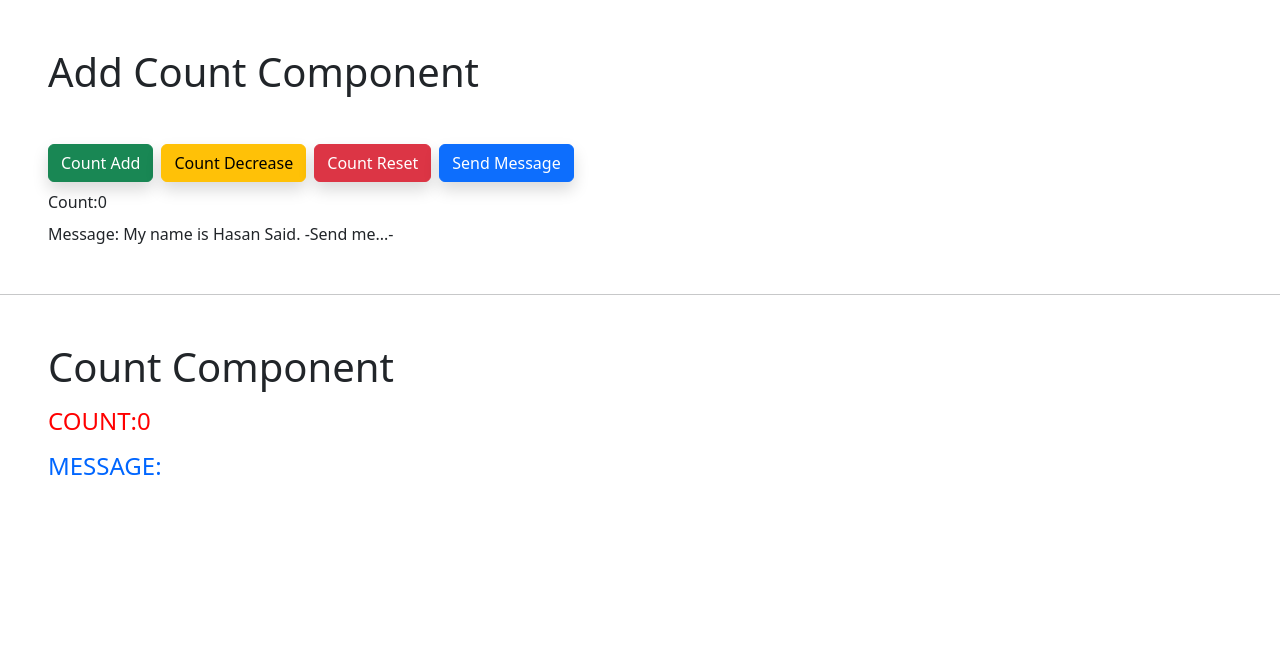
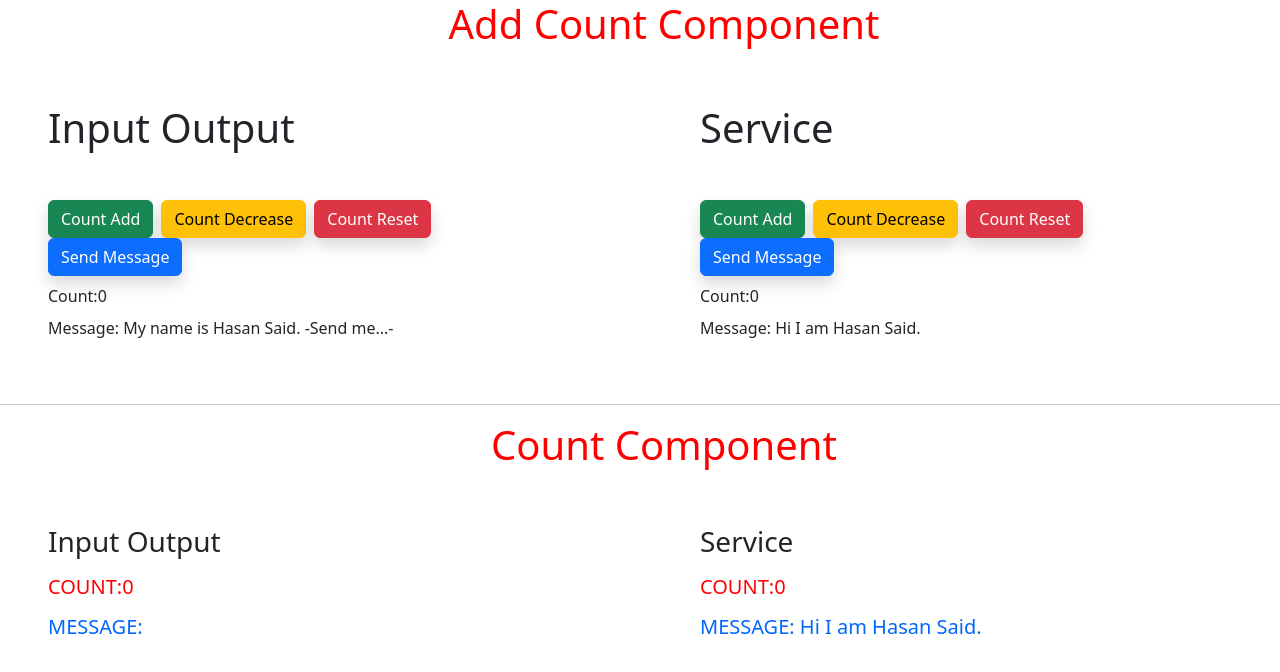
Before and after one commit to hasansaid/NgRx, an Angular app: page / in a window 1280 px wide. Shown: the top 672 px of the page. Built offline with nearby package versions, Linux system fonts and the light colour scheme; what @ngrx/store would draw is missing.

Commit message:
state management

```diff
--- a/src/app/component/add-count/add-count.component.html
+++ b/src/app/component/add-count/add-count.component.html
@@ -1,5 +1,8 @@
-<div>
-    <h1 class="m-5">Add Count Component</h1>
+<h1 class="ms-5 " style="text-align: center; color: red;">Add Count Component</h1>
+
+<div class="row">
+    <div class="col-md-6">
+        <h1 class="m-5">Input Output</h1>
         <div class="m-5">
             <button class="btn btn-success me-2 shadow" (click)="addCount()">Count Add</button>
             <button class="btn btn-warning me-2 shadow" (click)="deleteCount()">Count Decrease</button>
@@ -10,3 +13,17 @@
             <div class="mt-2">Message: {{message}}</div>
         </div>
     </div>
+    <div class="col-md-6">
+        <h1 class="m-5">Service</h1>
+        <div class="m-5">
+            <button class="btn btn-success me-2 shadow" (click)="addSCount()">Count Add</button>
+            <button class="btn btn-warning me-2 shadow" (click)="deleteSCount()">Count Decrease</button>
+            <button class="btn btn-danger me-2 shadow" (click)="resetSCount()">Count Reset</button>
+            <button class="btn btn-primary me-2 shadow" (click)="sendedSMessage()">Send Message</button>
+
+            <div class="mt-2">Count:{{countService.count}}</div>
+            <div class="mt-2">Message: {{countService.message}}</div>
+        </div>
+    </div>
+
+</div>
--- a/src/app/component/add-count/add-count.component.ts
+++ b/src/app/component/add-count/add-count.component.ts
@@ -1,3 +1,4 @@
+import { CountService } from './../../services/count.service';
 import { Component, EventEmitter, OnInit, Output } from '@angular/core';
 
 @Component({
@@ -11,7 +12,7 @@ export class AddCountComponent implements OnInit {
 
   @Output() sendMessage = new EventEmitter<string>();
   @Output() myEvent = new EventEmitter<number>();
-  constructor() {}
+  constructor(public countService: CountService) {}
 
   ngOnInit(): void {}
 
@@ -19,19 +20,30 @@ export class AddCountComponent implements OnInit {
     this.count += 1;
     this.myEvent.emit(this.count);
   }
-
   deleteCount() {
     this.count -= 1;
     this.myEvent.emit(this.count);
   }
-
   resetCount() {
     this.count = 0;
     this.myEvent.emit(this.count);
   }
-
   sendedMessage() {
     this.message = 'My name is Hasan Said. -I was sent..-';
     this.sendMessage.emit(this.message);
   }
+
+  addSCount() {
+    this.countService.count += 1;
+  }
+
+  deleteSCount() {
+    this.countService.count -= 1;
+  }
+  resetSCount() {
+    this.countService.count = 0;
+  }
+  sendedSMessage() {
+    this.countService.message = 'I am a computer engineer.';
+  }
 }
--- a/src/app/component/count/count.component.html
+++ b/src/app/component/count/count.component.html
@@ -1,5 +1,17 @@
-<div class="m-5">
-    <h1>Count Component</h1>
-    <h4 class="mt-3" style="color:rgb(255, 0, 0)">COUNT:{{count}}</h4>
-    <h4 class="mt-3" style="color:rgb(0, 102, 255)">MESSAGE: {{message}}</h4>
+<h1 class="ms-5" style="text-align: center; color: red;">Count Component</h1>
+<div class="row">
+    <div class="col-md-6">
+        <div class="m-5">
+            <h3>Input Output</h3>
+            <h5 class="mt-3" style="color:rgb(255, 0, 0)">COUNT:{{count}}</h5>
+            <h5 class="mt-3" style="color:rgb(0, 102, 255)">MESSAGE: {{message}}</h5>
+        </div>
+    </div>
+    <div class="col-md-6">
+        <div class="m-5">
+            <h3>Service</h3>
+            <h5 class="mt-3" style="color:rgb(255, 0, 0)">COUNT:{{countService.count}}</h5>
+            <h5 class="mt-3" style="color:rgb(0, 102, 255)">MESSAGE: {{countService.message}}</h5>
+        </div>
+    </div>
 </div>
--- a/src/app/component/count/count.component.ts
+++ b/src/app/component/count/count.component.ts
@@ -1,3 +1,4 @@
+import { CountService } from './../../services/count.service';
 import { Component, Input, OnInit } from '@angular/core';
 
 @Component({
@@ -8,7 +9,7 @@ import { Component, Input, OnInit } from '@angular/core';
 export class CountComponent implements OnInit {
   @Input() count: number = 0;
   @Input() message: string = '';
-  constructor() {}
+  constructor(public countService: CountService) {}
 
   ngOnInit(): void {}
 }
--- /dev/null
+++ b/src/app/services/count.service.ts
@@ -0,0 +1,10 @@
+import { Injectable } from '@angular/core';
+
+@Injectable({
+  providedIn: 'root',
+})
+export class CountService {
+  count: number = 0;
+  message: string = 'Hi I am Hasan Said.';
+  constructor() {}
+}
```
Also changed, not shown: 1 other file (tests, documents, lock files or other folders). Lines whose indentation alone changed are shown as unchanged.
